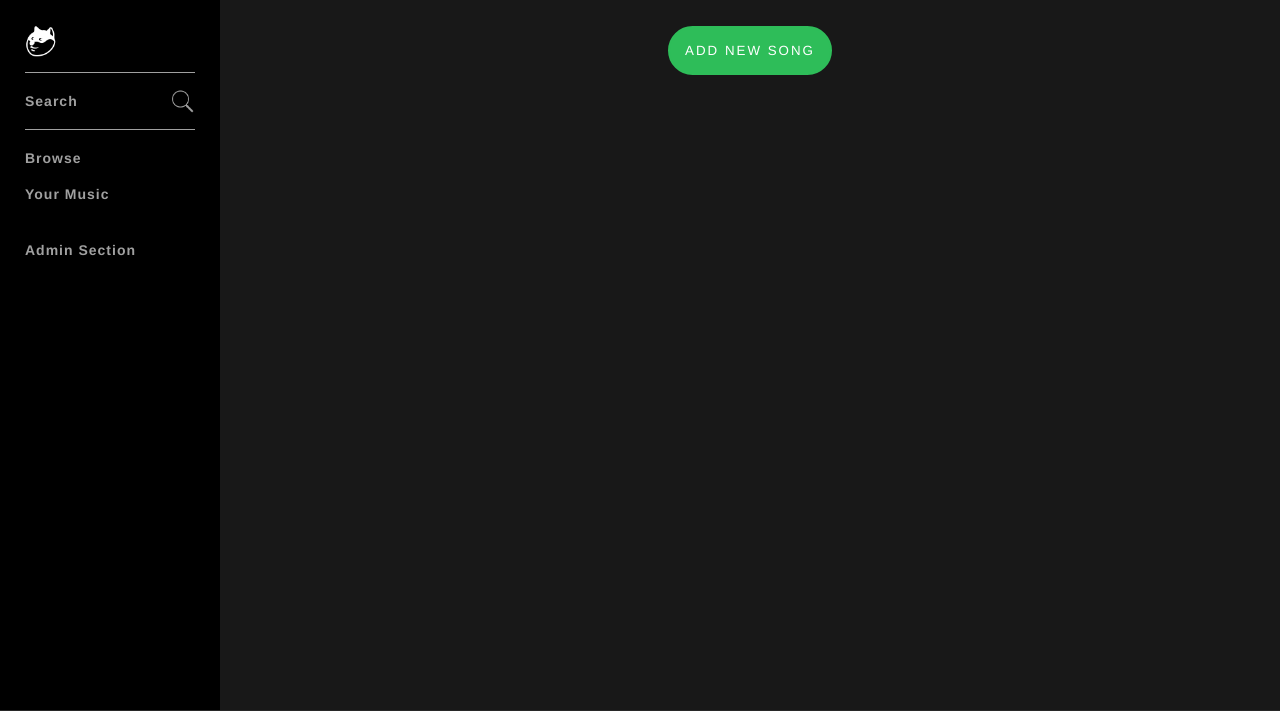
After one commit to ravikantpal1408/slotify, a PHP site: page /admin.php in a window 1280 px wide. The commit adds this page. Shown: the top 711 px of the page. Run offline with PHP 8.4, Linux system fonts and the light colour scheme; the visitor is signed in with stand-in values (Sample User, id 1); data that the repository does not hold is empty; some libraries are stand-ins or nearby versions.

Commit message:
changed admin profile

```diff
--- /dev/null
+++ b/admin.php
@@ -0,0 +1,14 @@
+<?php
+include("includes/includedFiles.php");
+?>
+
+<div class="playlistsContainer">
+
+	<div class="gridViewContainer">
+		<br>
+		<div class="buttonItems">
+			<button class="button green" onclick="addNewSong()">ADD NEW SONG</button>
+		</div>
+	</div>
+
+</div>
--- a/includes/classes/Account.php
+++ b/includes/classes/Account.php
@@ -13,10 +13,10 @@
 
 			$pw = md5($pw);
 
-			$query = mysqli_query($this->con, "SELECT * FROM users WHERE username='$un' AND password='$pw'");
+			$query = mysqli_query($this->con, "SELECT id,username,firstName,lastName,email,signUpDate,profilePic,role FROM users WHERE username='$un' AND password='$pw'");
 
 			if(mysqli_num_rows($query) == 1) {
-				return true;
+				return $query;
 			}
 			else {
 				array_push($this->errorArray, Constants::$loginFailed);
@@ -54,7 +54,7 @@
 			$profilePic = "assets/images/profile-pics/head_emerald.png";
 			$date = date("Y-m-d");
 
-			$result = mysqli_query($this->con, "INSERT INTO users (username , firstName , lastName , email , password , signUpDate , profilePic) VALUES ('$un', '$fn', '$ln', '$em', '$encryptedPw', '$date', '$profilePic')");
+			$result = mysqli_query($this->con, "INSERT INTO users (username , firstName , lastName , email , password , signUpDate , profilePic , role) VALUES ('$un', '$fn', '$ln', '$em', '$encryptedPw', '$date', '$profilePic' ,'user')");
 
 			return $result;
 		}
--- a/includes/navBarContainer.php
+++ b/includes/navBarContainer.php
@@ -29,6 +29,16 @@
 			<div class="navItem">
 				<span role="link" tabindex="0" onclick="openPage('settings.php')" class="navItemLink"><?php echo $userLoggedIn->getFirstAndLastName(); ?></span>
 			</div>
+			<?php
+			if($_SESSION["role"]=="admin")
+			{
+				echo "<div class='navItem'>
+					<span role='link' tabindex='0' onclick=openPage('admin.php')  class='navItemLink'>Admin Section</span>
+				</div>";
+			}
+
+
+			?>
 		</div>
 
 	</nav>
--- a/includes/nowPlayingBar.php
+++ b/includes/nowPlayingBar.php
@@ -1,9 +1,4 @@
 <?php
-
-
-
-
-
 
 $songQuery = mysqli_query($con, "SELECT id FROM Songs ORDER BY RAND() LIMIT 10");
 
```
Also changed, not shown: includes/handlers/login-handler.php (+16 -2 lines), assets/images/profile-pics/head_emerald.png.
